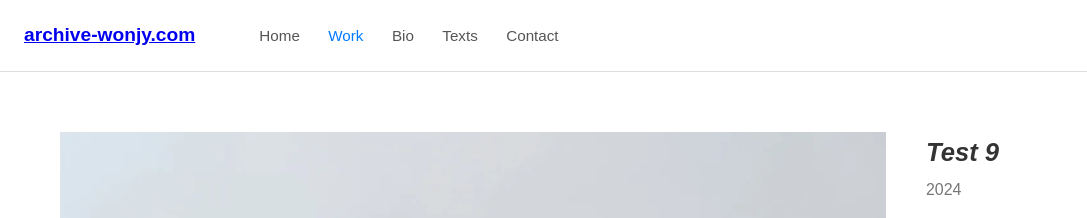
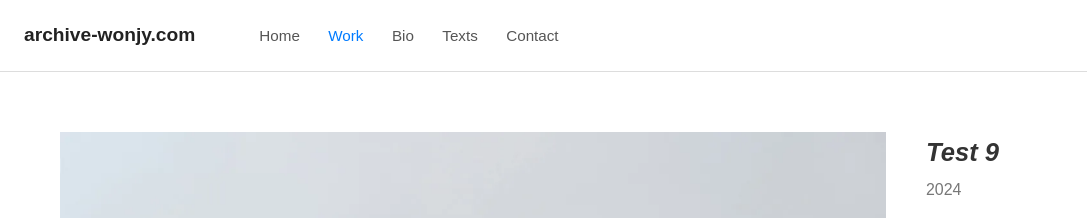
Before and after one commit to Won-Jy/archive-wonjy, a Jekyll site: the page built from work/2024/test-9.md, in a window 1280 px wide. Shown: the top 218 px of the page, without its empty margins (0-1087 px from the left). Built offline with Jekyll 4.4.1, drawn with Linux system fonts in a browser that asks for light colours.

Commit message:
Update work.html

```diff
--- a/_layouts/work.html
+++ b/_layouts/work.html
@@ -66,7 +66,7 @@
 <body>
   <!-- Global header -->
   <header class="site">
-    <div class="title"><a href="/">archive-wonjy.com</a></div>
+    <div class="title">archive-wonjy.com</div>
     <nav>
       <a href="/index.html">Home</a>
       <a href="/work.html" class="active" aria-current="page">Work</a>
```
